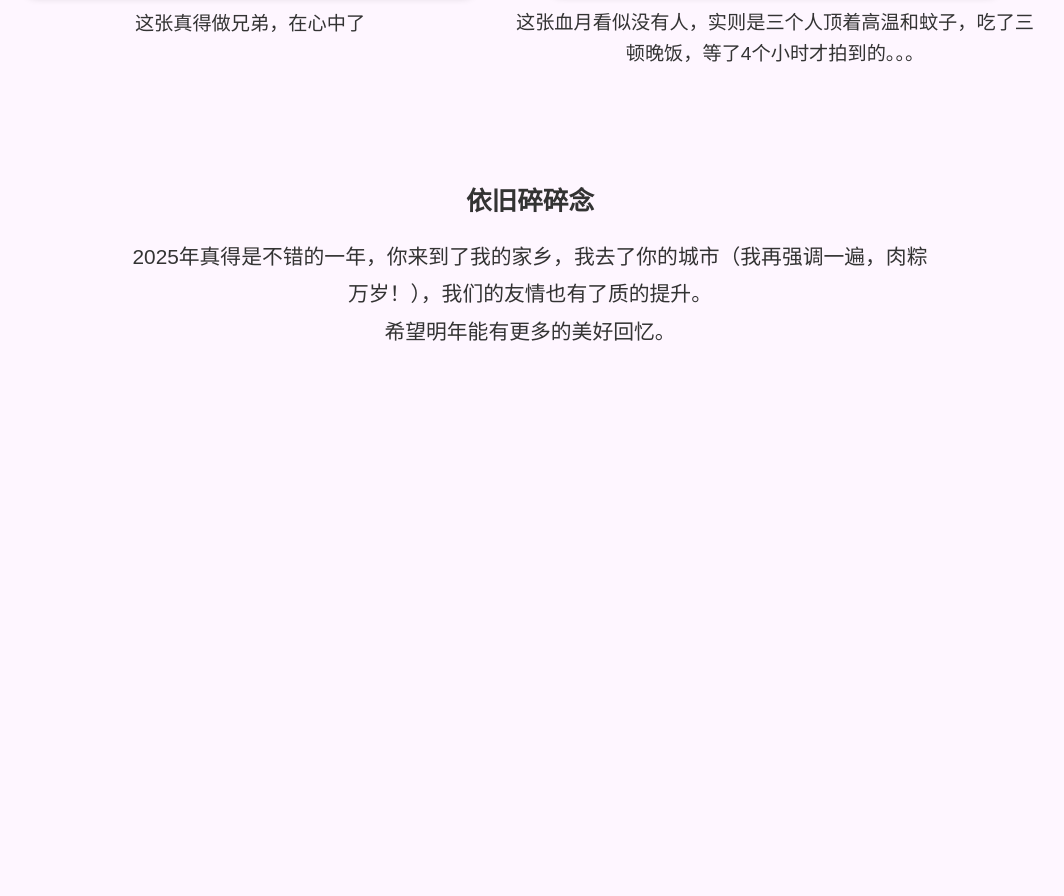
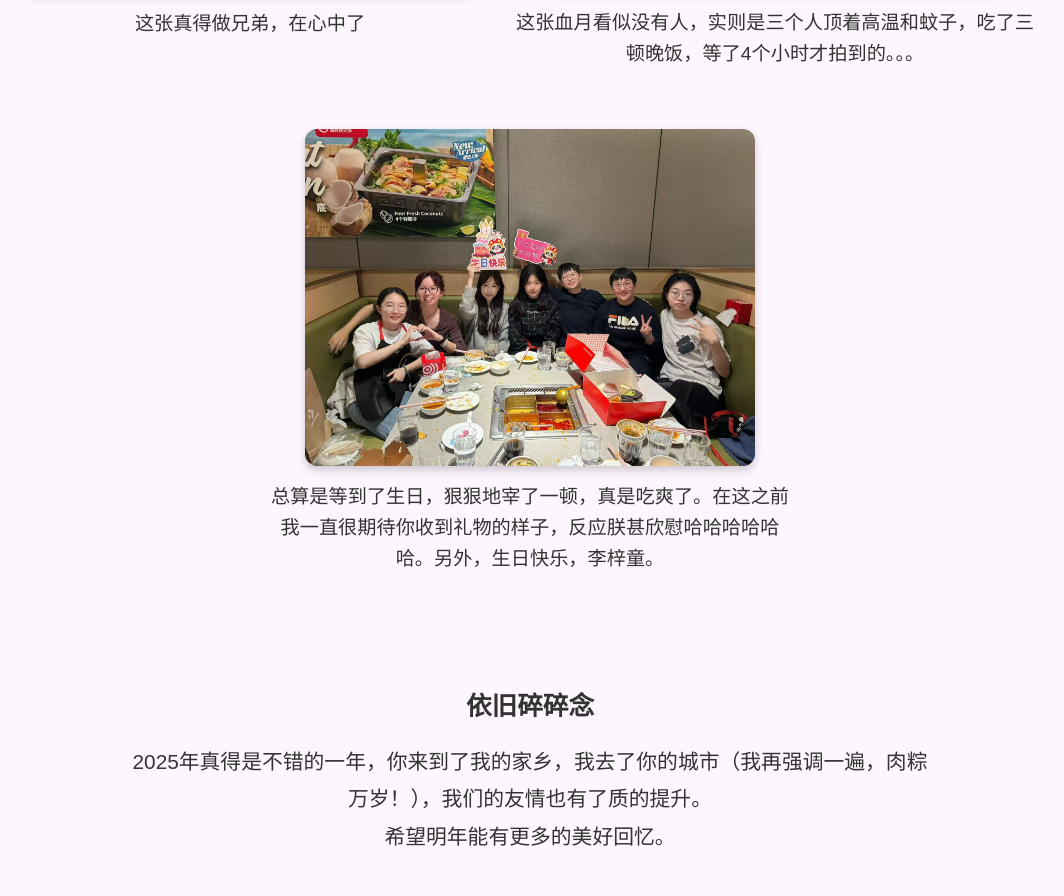
Before and after one commit to Jiaweiwang04/Zitong_Li_web, a plain HTML site: page year2025.html in a window 1280 px wide. Shown: the part 2242-3138 px from the top of the page, without its empty margins (110-1174 px from the left). Before the commit the page ends 2633 px from the top, so only its background shows below. Drawn offline with Linux system fonts and the light colour scheme.

Commit message:
Add memories

```diff
--- a/year2025.html
+++ b/year2025.html
@@ -143,6 +143,16 @@
     </div>
     <p>这张血月看似没有人，实则是三个人顶着高温和蚊子，吃了三顿晚饭，等了4个小时才拍到的。。。</p>
    </div>
+
+   <div class="memory-group">
+    <div class="slideshow-container">
+      <div class="slide">
+        <img src="images/2025/photo22.jpg" alt="合照">
+      </div>
+
+    </div>
+    <p>总算是等到了生日，狠狠地宰了一顿，真是吃爽了。在这之前我一直很期待你收到礼物的样子，反应朕甚欣慰哈哈哈哈哈哈。另外，生日快乐，李梓童。</p>
+   </div>
  </section>
 
  <section class="bio">
```
Also changed, not shown: images/2025/photo22.jpg (added).
